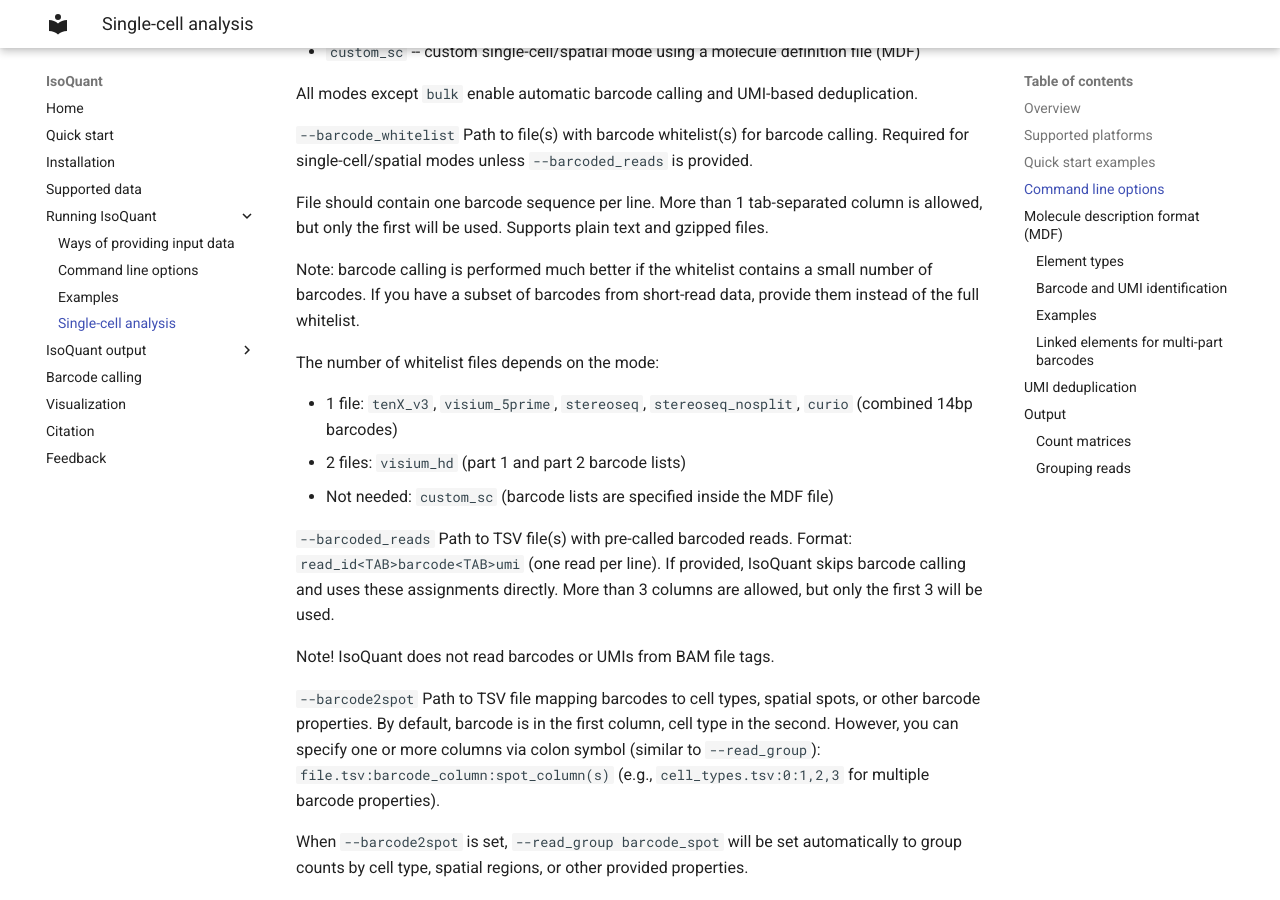
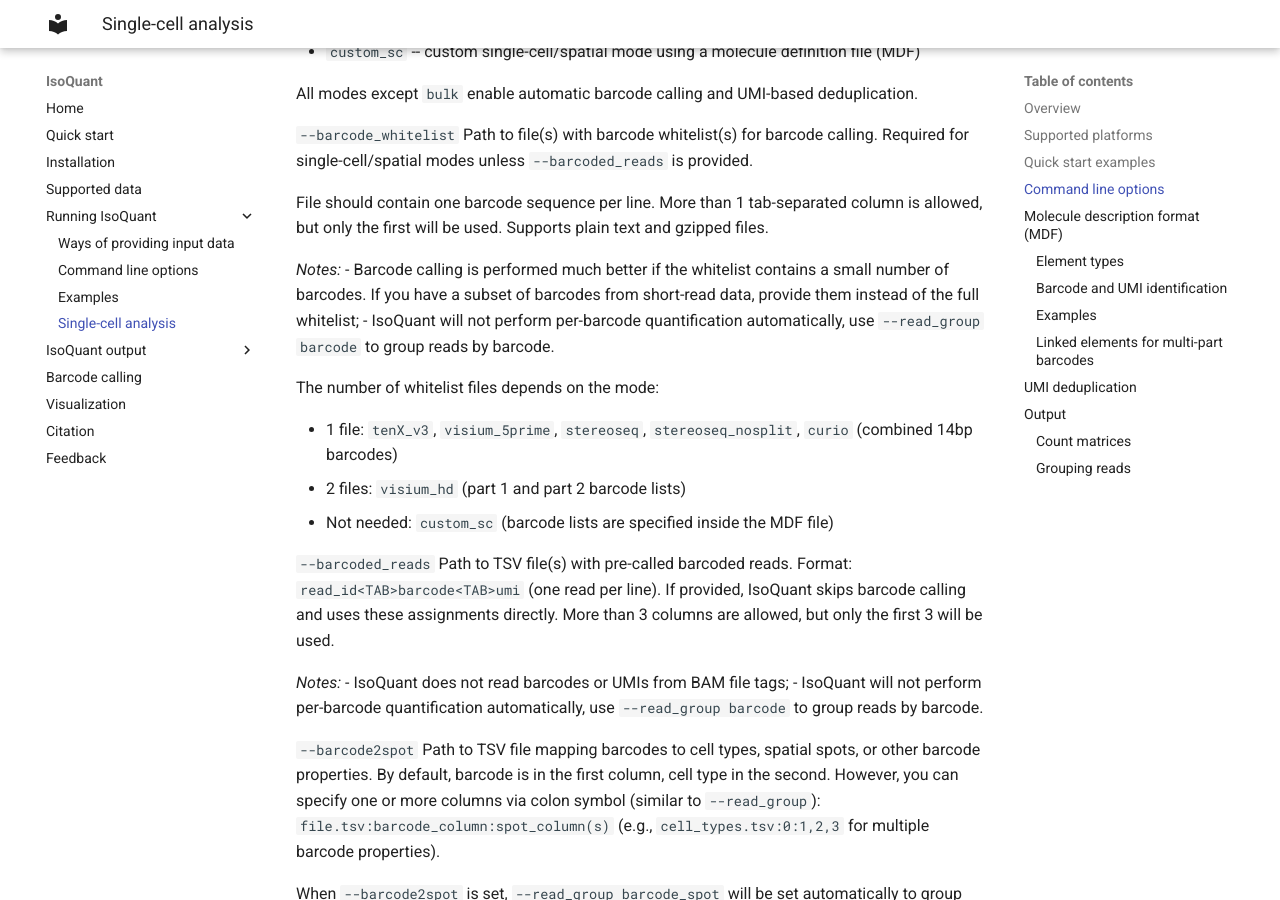
Before and after one commit to ablab/IsoQuant, an MkDocs documentation site: the page built from docs/single_cell.md, in a window 1280 px wide and 900 px high, scrolled down 2416 px. Built offline with MkDocs 1.6.1 and Material for MkDocs 9.7.7, drawn with Linux system fonts in a browser that asks for light colours.

Commit message:
add read grouping note

```diff
--- a/docs/single_cell.md
+++ b/docs/single_cell.md
@@ -94,8 +94,10 @@
 More than 1 tab-separated column is allowed, but only the first will be used.
 Supports plain text and gzipped files.
 
-Note: barcode calling is performed much better if the whitelist contains a small number of barcodes.
-If you have a subset of barcodes from short-read data, provide them instead of the full whitelist.
+_Notes:_
+- Barcode calling is performed much better if the whitelist contains a small number of barcodes.
+If you have a subset of barcodes from short-read data, provide them instead of the full whitelist;
+- IsoQuant will not perform per-barcode quantification automatically, use `--read_group barcode` to group reads by barcode.
 
 The number of whitelist files depends on the mode:
 
@@ -109,7 +111,10 @@
 If provided, IsoQuant skips barcode calling and uses these assignments directly.
 More than 3 columns are allowed, but only the first 3 will be used.
 
-Note! IsoQuant does not read barcodes or UMIs from BAM file tags.
+_Notes:_
+- IsoQuant does not read barcodes or UMIs from BAM file tags;
+- IsoQuant will not perform per-barcode quantification automatically, use `--read_group barcode` to group reads by barcode.
+
 
 `--barcode2spot`
 Path to TSV file mapping barcodes to cell types, spatial spots, or other barcode properties.
```
Also changed, not shown: docs/cmd.md (+7 -3 lines).
